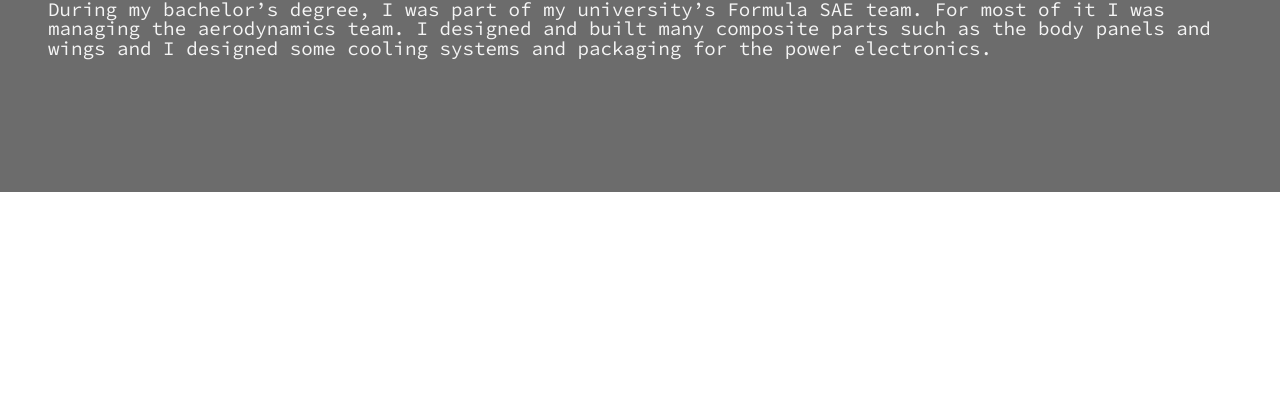
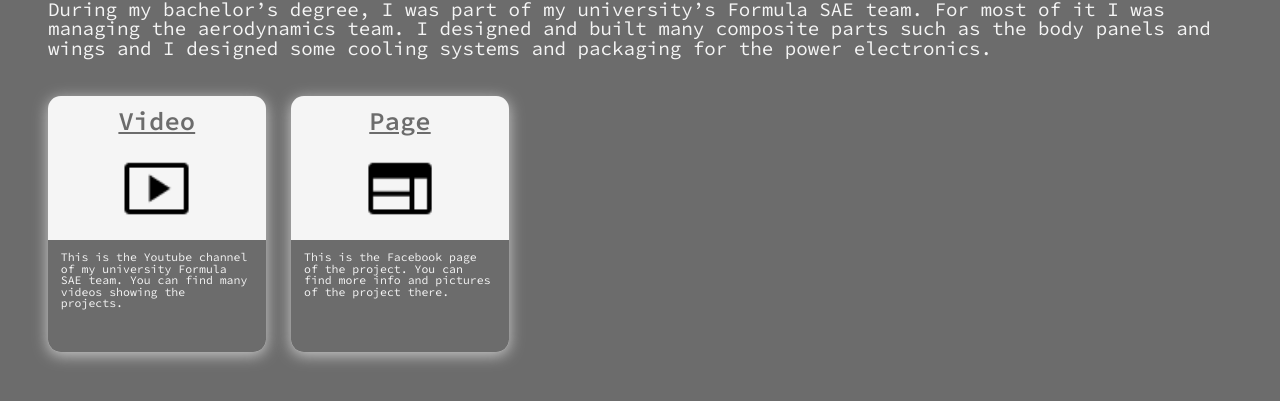
Before and after one commit to GabrielBoucher91/MyPortfolio, an Angular app: page /EN/research in a window 1280 px wide. Shown: the part 1231-1632 px from the top of the page. Before the commit the page ends 1423 px from the top, so only its background shows below. Built offline with nearby package versions, Linux system fonts and the light colour scheme.

Commit message:
Finished main content for research and added some animations. Will have to refactor all the css when everything is done

```diff
--- a/src/app/english/research-english/research-english.component.html
+++ b/src/app/english/research-english/research-english.component.html
@@ -7,12 +7,14 @@
       <img
         src="\assets\photo\mechanism.png"
         alt="Image of the mechanism"
-        class="project-image"
+        class="project-image image-slide-anim"
+        [ngStyle]="{ 'animation-delay': calcDelay(1) }"
       />
       <img
         src="\assets\photo\robot.png"
         alt="Image of the robot"
-        class="project-image"
+        class="project-image image-slide-anim"
+        [ngStyle]="{ 'animation-delay': calcDelay(2) }"
       />
     </div>
     <p class="project-description">
@@ -27,6 +29,8 @@
       <app-useful-links
         type="Article"
         link="https://ieeexplore.ieee.org/abstract/document/8793849"
+        class="image-slide-anim"
+        [ngStyle]="{ 'animation-delay': calcDelay(3) }"
       >
         This is the first article published for this project. It was published
         at ICRA 2019. It describes the control scheme and the mechanism used to
@@ -35,6 +39,8 @@
       <app-useful-links
         type="Article"
         link="https://asmedigitalcollection.asme.org/mechanismsrobotics/article-abstract/13/2/021002/1091707/Mechanical-Design-of-a-Low-Impedance-6-Degree-of"
+        class="image-slide-anim"
+        [ngStyle]="{ 'animation-delay': calcDelay(4) }"
       >
         This article was published in the ASME Journal of Mechanism and
         Robotics. It focuses on the mechanical design of the sensor and briefly
@@ -43,6 +49,8 @@
       <app-useful-links
         type="Article"
         link="https://robot.gmc.ulaval.ca/fileadmin/documents/Memoires/gabriel_boucher.pdf"
+        class="image-slide-anim"
+        [ngStyle]="{ 'animation-delay': calcDelay(5) }"
       >
         This is my masters thesis which comprises both articles with some more
         material in between. The parts between the articles are in French while
@@ -51,6 +59,8 @@
       <app-useful-links
         type="Video"
         link="https://www.youtube.com/watch?v=VLOMPbtqrxE"
+        class="image-slide-anim"
+        [ngStyle]="{ 'animation-delay': calcDelay(6) }"
       >
         This is a video of the final prototype of the robot and sensor. It shows
         the system working and how easy it is to move the robot with
@@ -65,12 +75,14 @@
       <img
         src="https://scontent.fyhu2-1.fna.fbcdn.net/v/t1.6435-9/47014401_2138290639549447_6683087559184089088_n.jpg?_nc_cat=108&ccb=1-7&_nc_sid=730e14&_nc_ohc=tI0qGhMyfSQAX85U8nH&_nc_ht=scontent.fyhu2-1.fna&oh=00_AT8WQyKoIwe2MCuAwH2aU30ENQsxAcsok0x_QSI3YIAzVQ&oe=63675910"
         alt="Image of the Formula SAE car in Germany"
-        class="project-image"
+        class="project-image image-slide-anim"
+        [ngStyle]="{ 'animation-delay': calcDelay(7) }"
       />
       <img
         src="https://scontent.fyhu2-1.fna.fbcdn.net/v/t1.18169-9/11870749_976549142390275_3786325959231878225_n.jpg?_nc_cat=109&ccb=1-7&_nc_sid=19026a&_nc_ohc=9CFZSP1HE6kAX-rLoxK&_nc_ht=scontent.fyhu2-1.fna&oh=00_AT-e5Qkna9iWLw4RbBI35ElJXlNhcWbv5q4Mk0kBIVjW3A&oe=63674EE9"
         alt="Image of the Formula SAE car in Germany"
-        class="project-image"
+        class="project-image image-slide-anim"
+        [ngStyle]="{ 'animation-delay': calcDelay(8) }"
       />
     </div>
     <p class="project-description">
@@ -79,5 +91,25 @@
       built many composite parts such as the body panels and wings and I
       designed some cooling systems and packaging for the power electronics.
     </p>
+    <div class="useful-links">
+      <app-useful-links
+        type="Video"
+        link="https://www.youtube.com/user/FormuleSAE/videos"
+        class="image-slide-anim"
+        [ngStyle]="{ 'animation-delay': calcDelay(9) }"
+      >
+        This is the Youtube channel of my university Formula SAE team. You can
+        find many videos showing the projects.
+      </app-useful-links>
+      <app-useful-links
+        type="Page"
+        link="https://www.facebook.com/formulesae"
+        class="image-slide-anim"
+        [ngStyle]="{ 'animation-delay': calcDelay(10) }"
+      >
+        This is the Facebook page of the project. You can find more info and
+        pictures of the project there.
+      </app-useful-links>
+    </div>
   </section>
 </main>
--- a/src/app/english/research-english/research-english.component.scss
+++ b/src/app/english/research-english/research-english.component.scss
@@ -30,6 +30,7 @@
   color: var(--bg-light);
   margin-top: 1em;
   margin-bottom: 2em;
+  animation: fade-in 1s ease-out;
 }
 
 .useful-links {
@@ -44,6 +45,20 @@
   align-items: center;
 }
 
+.image-slide-anim {
+  animation: images-slide 1s ease-out;
+  animation-fill-mode: both;
+}
+
+@keyframes images-slide {
+  from {
+    transform: translateX(100vw);
+  }
+  to {
+    transform: translateX(0vw);
+  }
+}
+
 .project-image {
   display: inline-block;
   object-fit: contain;
@@ -56,3 +71,12 @@
 .project-image:hover {
   height: 26em;
 }
+
+@keyframes fade-in {
+  from {
+    opacity: 0;
+  }
+  to {
+    opacity: 1;
+  }
+}
--- a/src/app/english/research-english/research-english.component.ts
+++ b/src/app/english/research-english/research-english.component.ts
@@ -3,13 +3,16 @@
 @Component({
   selector: 'app-research-english',
   templateUrl: './research-english.component.html',
-  styleUrls: ['./research-english.component.scss']
+  styleUrls: ['./research-english.component.scss'],
 })
 export class ResearchEnglishComponent implements OnInit {
+  baseAnimDelay = 0.2;
 
-  constructor() { }
+  constructor() {}
 
-  ngOnInit(): void {
+  ngOnInit(): void {}
+
+  calcDelay(n) {
+    return `${n * this.baseAnimDelay}s`;
   }
-
 }
--- a/src/app/shared/useful-links/useful-links.component.ts
+++ b/src/app/shared/useful-links/useful-links.component.ts
@@ -11,6 +11,7 @@
   logos = {
     Article: 'assets/logos/links/article.png',
     Video: 'assets/logos/links/video.png',
+    Page: 'assets/logos/links/page.png',
   };
 
   constructor() {}
```
Also changed, not shown: src/assets/logos/links/page.png (added).
